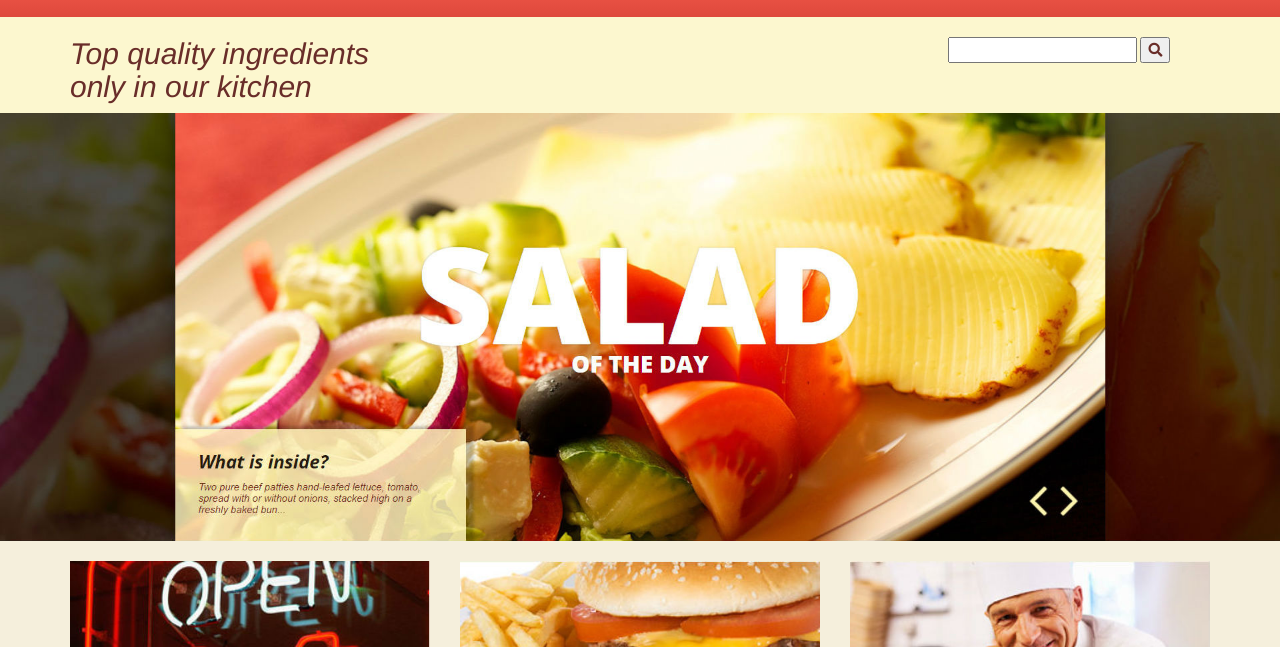
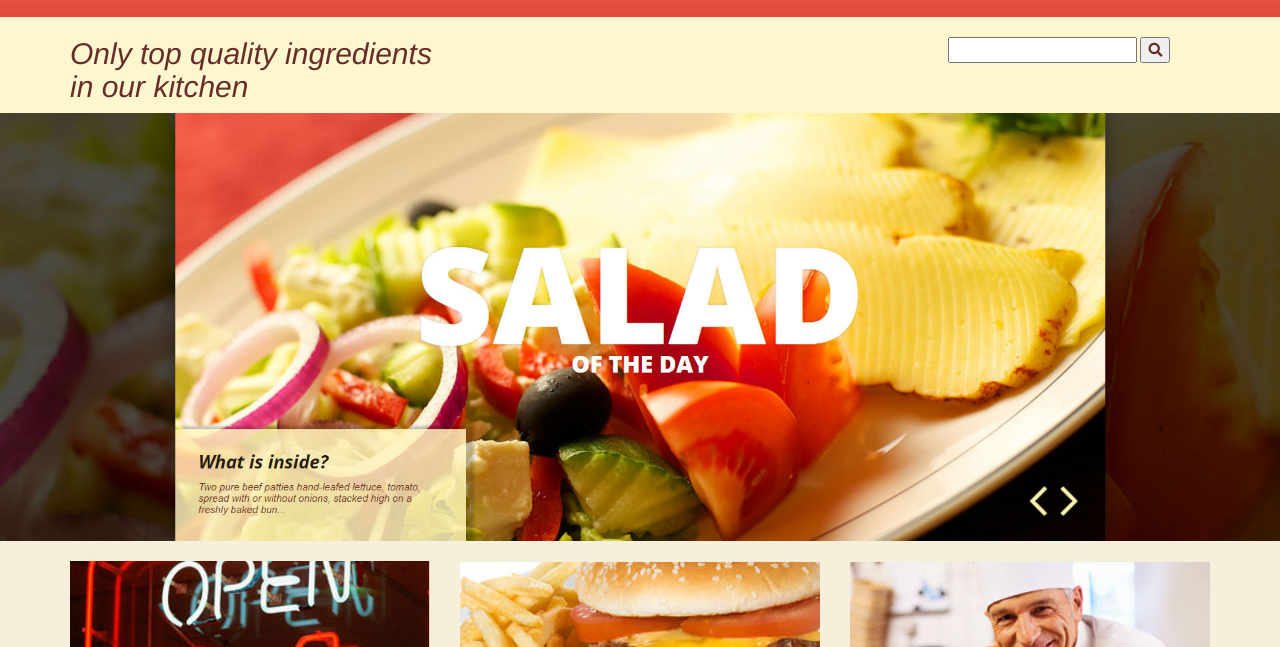
Before and after one commit to Nshandrell98/restaurant, a plain HTML site: page index.html in a window 1280 px wide. Shown: the part 153-800 px from the top of the page. Drawn offline with nearby package versions, Linux system fonts and the light colour scheme.

Commit message:
Update index.html

```diff
--- a/index.html
+++ b/index.html
@@ -51,7 +51,7 @@
         <div class="container">
             <div class="row">
                 <div class="col-sm-9">
-                <h2><i>Top quality ingredients <br>only in our kitchen</i></h2>
+                <h2><i>Only top quality ingredients <br>in our kitchen</i></h2>
                 </div>
                 <div class="sb col-sm-3">
                     <form>
@@ -87,8 +87,7 @@
                 </div>
                 <div class="ip col-sm-4">
                     <img class="img-responsive" src="images/freshideas.jpg">
-                </div>
-            </div>
+                </div>            </div
         </div>
     </div>
     <div class="rsv">
```
